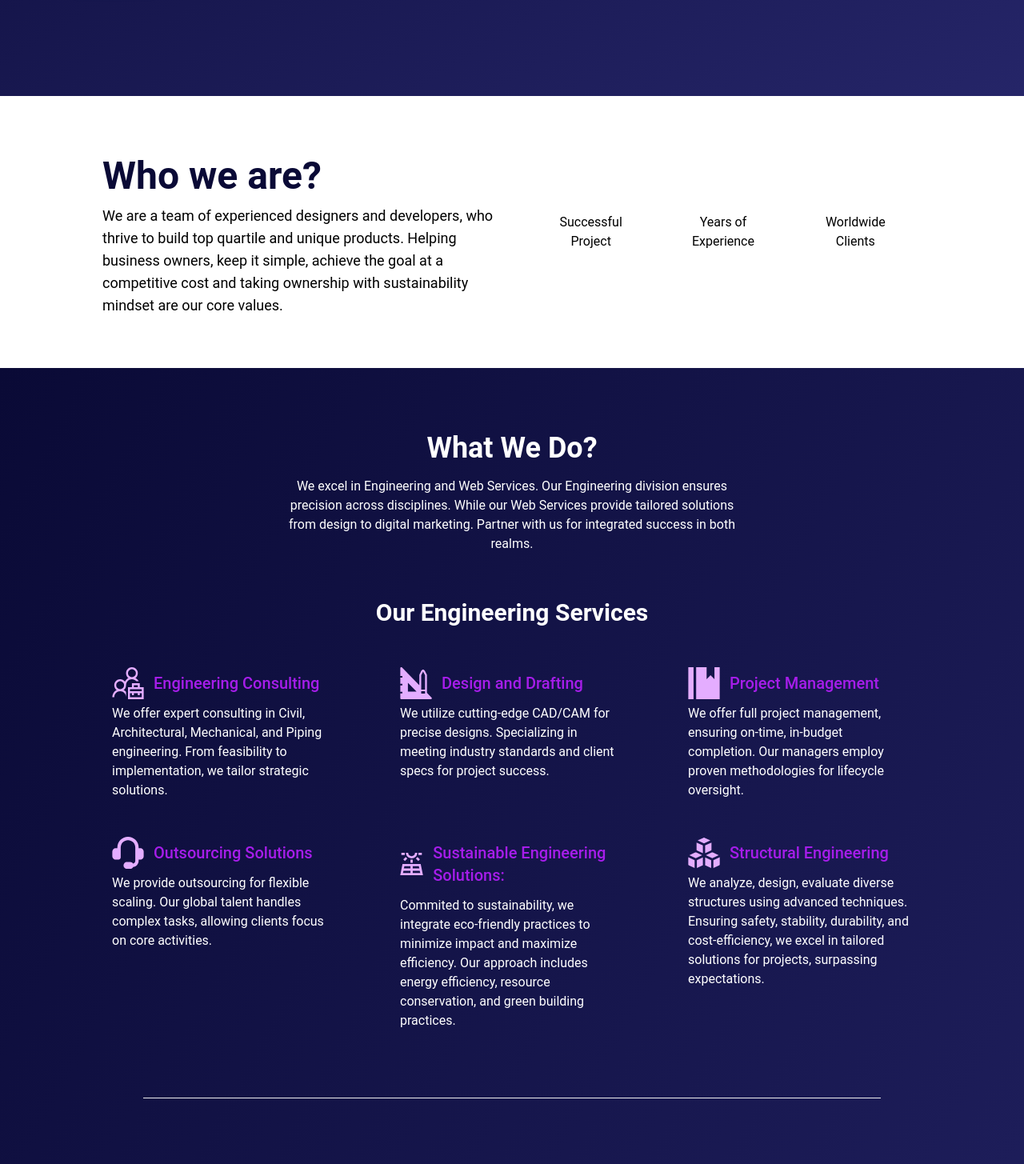
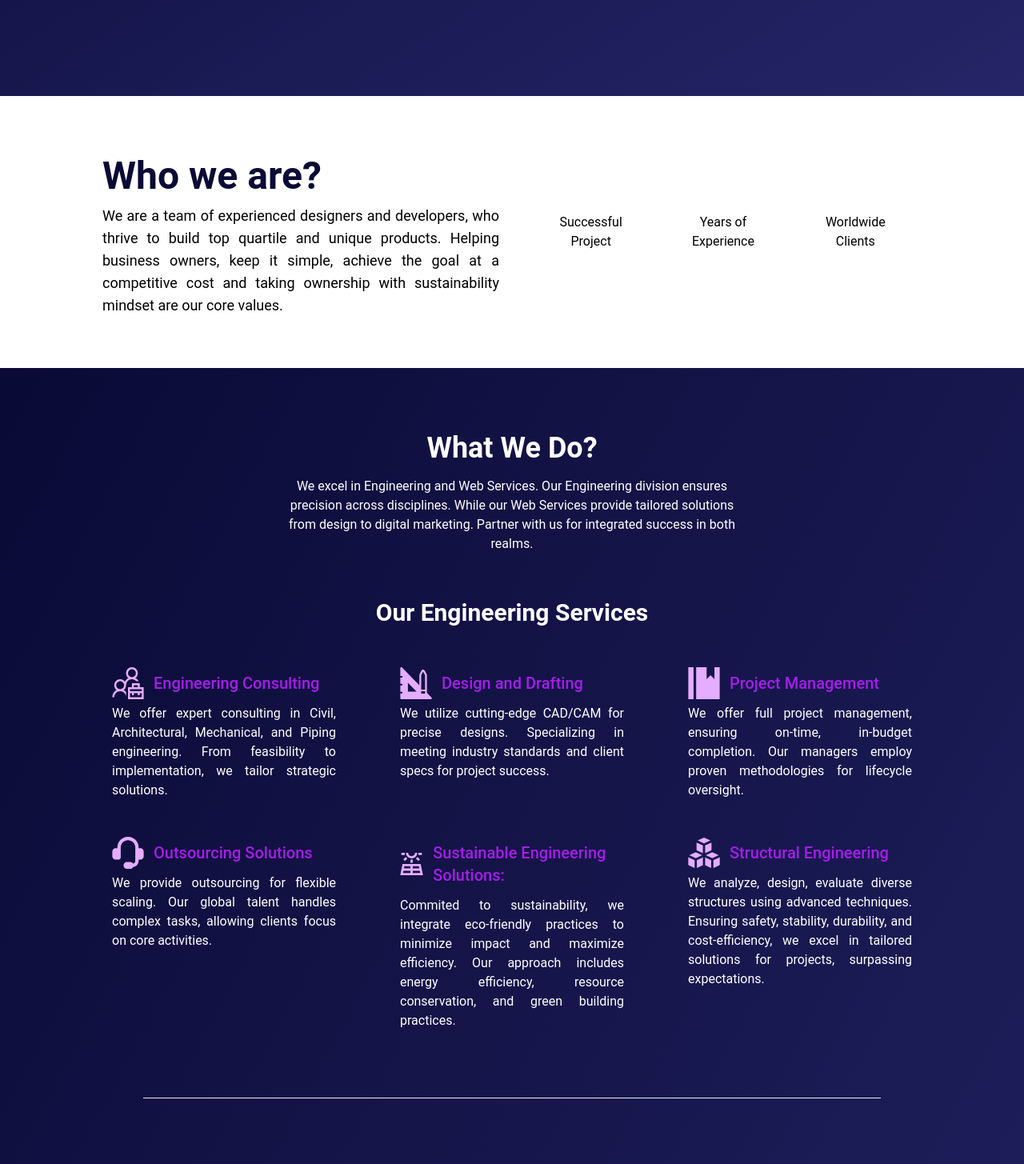
Before and after one commit to EuTACT-Corp/eutactcorp, a React (Vite) app: page / in a window 1280 px wide. Shown: the part 680-2135 px from the top of the page at 80% size. Built offline with nearby package versions, Linux system fonts and the light colour scheme.

Commit message:
FIX padding

```diff
--- a/src/assets/Components/About.jsx
+++ b/src/assets/Components/About.jsx
@@ -18,7 +18,7 @@ const About = () => {
 
     return (
         <section id="About" className="md:px-16 w-full bg-white">
-            <div className="p-12 md:px-8 md:py-8 lg:px-16 lg:py-16 flex flex-col md:flex-row items-center">
+            <div className="p-12 md:px-8 md:py-8 lg:px-16 lg:py-16 flex flex-col md:flex-row items-center text-justify">
                 <div className="w-full md:w-1/2 mb-6 md:mb-0 md:mr-8">
                     <h2 className="py-3 text-3xl md:text-4xl lg:text-5xl font-semibold text-primaryGradient">Who we are?</h2>
                     <p className="text-sm md:text-base lg:text-lg">We are a team of experienced designers and developers, who thrive to build top quartile and unique products. Helping business owners, keep it simple, achieve the goal at a competitive cost and taking ownership with sustainability mindset are our core values.</p>
--- a/src/assets/Components/Contact.jsx
+++ b/src/assets/Components/Contact.jsx
@@ -5,17 +5,17 @@ const Contact = () => {
         <section id="Contact" className="pb-16">
             <div className="container mx-auto py-10">
                 <h2 className="text-primary text-center text-4xl py-8 font-bold">Get in Touch</h2>
-                <div className="md:flex justify-between items-center">
+                <div className="md:flex justify-between items-center px-2">
                     <div className="w-full md:w-1/2 h-[300px] sm:h-[450px]">
                         <iframe
                             title="google-maps"
                             src="https://www.google.com/maps/embed?pb=!1m18!1m12!1m3!1d303586.10943634214!2d-113.82236913937047!3d53.52622728548957!2m3!1f0!2f0!3f0!3m2!1i1024!2i768!4f13.1!3m3!1m2!1s0x53a0224580deff23%3A0x411fa00c4af6155d!2sEdmonton%2C%20AB%2C%20Canada!5e0!3m2!1sen!2sin!4v1714545978552!5m2!1sen!2sin"
-                            className="border-0 w-full h-full"
+                            className="border-0 w-full h-full rounded-lg md:rounded-none"
                             loading="lazy"
                             referrerPolicy="no-referrer-when-downgrade" allowFullScreen></iframe>
                     </div>
 
-                    <div className="w-full mt-8 md:mt-0 md:w-1/2 sm:h-[450px] lg:flex items-center bg-primaryGradient px-4 lg:px-8 py-8 overflow-y-auto">
+                    <div className="w-full mt-8 md:mt-0 md:w-1/2 sm:h-[450px] lg:flex items-center bg-primaryGradient px-4 lg:px-8 py-8 overflow-y-auto rounded-lg md:rounded-none">
                         <form className="w-full">
                             <div className="mb-5">
                                 <input
--- a/src/assets/Components/Purpose.jsx
+++ b/src/assets/Components/Purpose.jsx
@@ -11,7 +11,7 @@ const Purpose = () => {
                 </h5>
             </div>
             <div className="grid grid-cols-1 md:grid-cols-2 gap-8 px-2 md:px-5 lg:px-20 mt-8">
-                <div className="bg-white text-center p-6 md:p-12 rounded-lg">
+                <div className="bg-white text-center px-2 py-8 md:p-12 rounded-lg">
                     <div className="flex justify-center items-center">
                         <img src={MissionSVG} alt="Mission SVG" className="w-24 h-24 md:w-32 md:h-32" />
                     </div>
@@ -20,7 +20,7 @@ const Purpose = () => {
                         <p className="text-sm md:text-base">We strive to exceed expectations with exceptional engineering consulting, advancing industries, and enriching communities through sustainable practices. Providing superior drafting and design services across diverse sectors.</p>
                     </div>
                 </div>
-                <div className="bg-white text-center p-6 md:p-12 rounded-lg">
+                <div className="bg-white text-center px-2 py-8 md:p-12 rounded-lg">
                     <div className="flex justify-center items-center">
                         <img src={VisionSVG} alt="Vision SVG" className="w-24 h-24 md:w-32 md:h-32" />
                     </div>
--- a/src/assets/Components/Services.jsx
+++ b/src/assets/Components/Services.jsx
@@ -10,11 +10,11 @@ import FootprintSVG from "../Images/3_web_service.svg"
 
 const Services = () => {
     return (
-        <section id="Services" className="p-16 md:px-16 w-full bg-gradient-to-br from-primaryGradient to-secondaryGradient">
+        <section id="Services" className="p-8 md:p-16 md:px-16 w-full bg-gradient-to-br from-primaryGradient to-secondaryGradient">
             <div className="flex justify-center items-center">
                 <div className="text-center w-full md:w-[50%]">
                     <h1 className="text-4xl font-bold text-white py-4">What We Do?</h1>
-                    <p className="text-white">We excel in Engineering and Web Services. Our Engineering division ensures precision across disciplines. While our Web Services provide tailored solutions from design to digital marketing. Partner with us for integrated success in both realms.</p>
+                    <p className="text-white md:text-center text-justify">We excel in Engineering and Web Services. Our Engineering division ensures precision across disciplines. While our Web Services provide tailored solutions from design to digital marketing. Partner with us for integrated success in both realms.</p>
                 </div>
             </div>
             <div className="my-10">
@@ -31,7 +31,7 @@ const Services = () => {
                             </div>
                             <h3 className="text-txtDarkColor text-xl font-medium p-3">Engineering Consulting</h3>
                         </div>
-                        <div className="text-white">
+                        <div className="text-white text-justify">
                             <p>We offer expert consulting in Civil, Architectural, Mechanical, and Piping engineering. From feasibility to implementation, we tailor strategic solutions.</p>
                         </div>
                     </div>
@@ -43,7 +43,7 @@ const Services = () => {
                             </div>
                             <h3 className="text-txtDarkColor text-xl font-medium p-3">Design and Drafting</h3>
                         </div>
-                        <div className="text-white">
+                        <div className="text-white text-justify">
                             <p>We utilize cutting-edge CAD/CAM for precise designs. Specializing in meeting industry standards and client specs for project success.</p>
                         </div>
                     </div>
@@ -55,7 +55,7 @@ const Services = () => {
                             </div>
                             <h3 className="text-txtDarkColor text-xl font-medium p-3">Project Management</h3>
                         </div>
-                        <div className="text-white">
+                        <div className="text-white text-justify">
                             <p>We offer full project management, ensuring on-time, in-budget completion. Our managers employ proven methodologies for lifecycle oversight.</p>
                         </div>
                     </div>
@@ -69,7 +69,7 @@ const Services = () => {
                             </div>
                             <h3 className="text-txtDarkColor text-xl font-medium p-3">Outsourcing Solutions</h3>
                         </div>
-                        <div className="text-white">
+                        <div className="text-white text-justify">
                             <p>We provide outsourcing for flexible scaling. Our global talent handles complex tasks, allowing clients focus on core activities.</p>
                         </div>
                     </div>
@@ -81,7 +81,7 @@ const Services = () => {
                             </div>
                             <h3 className="text-txtDarkColor text-xl font-medium p-3">Sustainable Engineering Solutions:</h3>
                         </div>
-                        <div className="text-white">
+                        <div className="text-white text-justify">
                             <p>Commited to sustainability, we integrate eco-friendly practices to minimize impact and maximize efficiency. Our approach includes energy efficiency, resource conservation, and green building practices.</p>
                         </div>
                     </div>
@@ -93,7 +93,7 @@ const Services = () => {
                             </div>
                             <h3 className="text-txtDarkColor text-xl font-medium p-3">Structural Engineering</h3>
                         </div>
-                        <div className="text-white">
+                        <div className="text-white text-justify">
                             <p>We analyze, design, evaluate diverse structures using advanced techniques. Ensuring safety, stability, durability, and cost-efficiency, we excel in tailored solutions for projects, surpassing expectations.</p>
                         </div>
                     </div>
@@ -117,7 +117,7 @@ const Services = () => {
                         </div>
                         <div class="text-white text-center lg:text-left lg:w-1/2">
                             <h2 class="text-3xl font-medium mb-4">Digital Transformation for Your Business</h2>
-                            <p class="mb-4">Embracing the digital world is a new mandate to achieve business goals. Providing support to build a digital twin of your dream business is our passion. We focus on core values that add up to your channel of revenue. Starting with branding and logo design, we also set up your social media to voice out your brand in the competitive digital world.</p>
+                            <p class="mb-4 text-justify">Embracing the digital world is a new mandate to achieve business goals. Providing support to build a digital twin of your dream business is our passion. We focus on core values that add up to your channel of revenue. Starting with branding and logo design, we also set up your social media to voice out your brand in the competitive digital world.</p>
                         </div>
                     </div>
 
@@ -127,7 +127,7 @@ const Services = () => {
                         </div>
                         <div class="text-white text-center lg:text-left lg:w-1/2">
                             <h2 class="text-3xl font-medium mb-4">Your Idea to Product a Reality and Beyond</h2>
-                            <p class="mb-4">Making your ideas a reality with an omnipresent digital product is what we do at EuTact. We collaborate with hand-picked designers and developers on board to assure the best craftsmanship for your dream startup. We help you refine your idea and benchmark against your competitors.</p>
+                            <p class="mb-4 text-justify">Making your ideas a reality with an omnipresent digital product is what we do at EuTact. We collaborate with hand-picked designers and developers on board to assure the best craftsmanship for your dream startup. We help you refine your idea and benchmark against your competitors.</p>
                         </div>
                     </div>
 
@@ -137,7 +137,7 @@ const Services = () => {
                         </div>
                         <div class="text-white text-center lg:text-left lg:w-1/2">
                             <h2 class="text-3xl font-medium mb-4">A Fresh Look for Your Existing Digital Footprint</h2>
-                            <p class="mb-4">We also take ownership to uplift existing websites and make them user-friendly. We have experts who add finesse touches and work wonders to fulfill your requirements. Additionally, we provide end-to-end maintenance to promise uninterrupted service to your customers.</p>
+                            <p class="mb-4 text-justify">We also take ownership to uplift existing websites and make them user-friendly. We have experts who add finesse touches and work wonders to fulfill your requirements. Additionally, we provide end-to-end maintenance to promise uninterrupted service to your customers.</p>
                         </div>
                     </div>
                 </div>
```
Also changed, not shown: src/assets/Components/Promises.jsx (+10 -10 lines).
